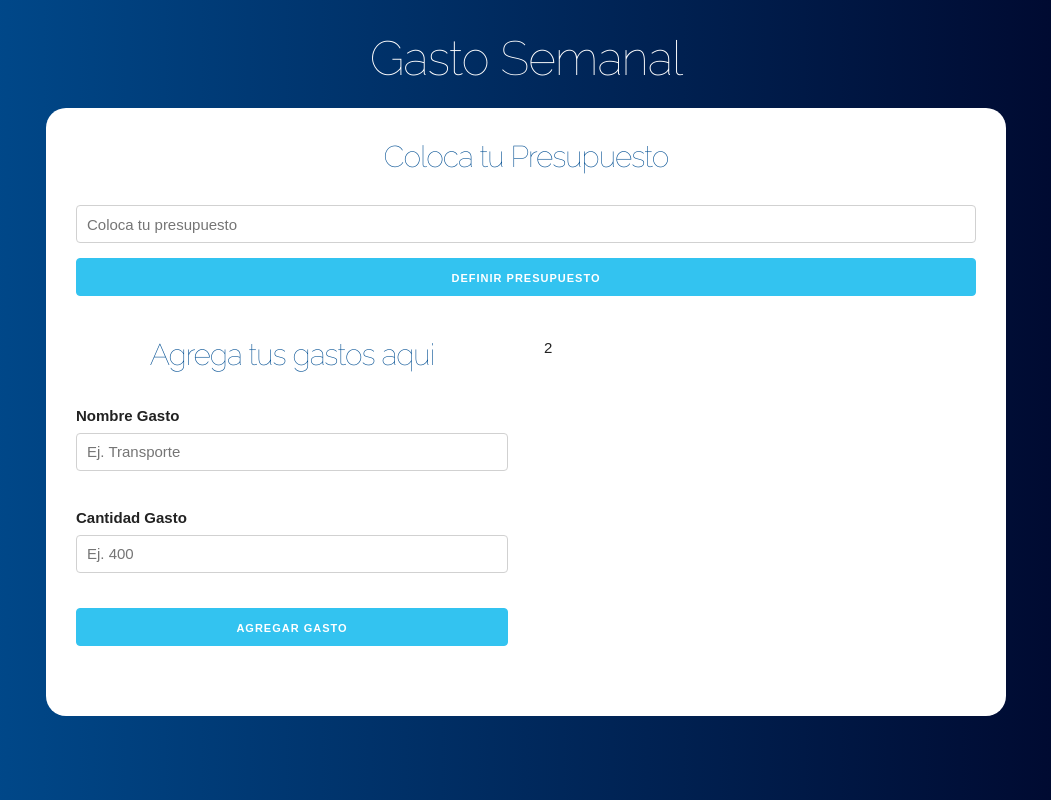
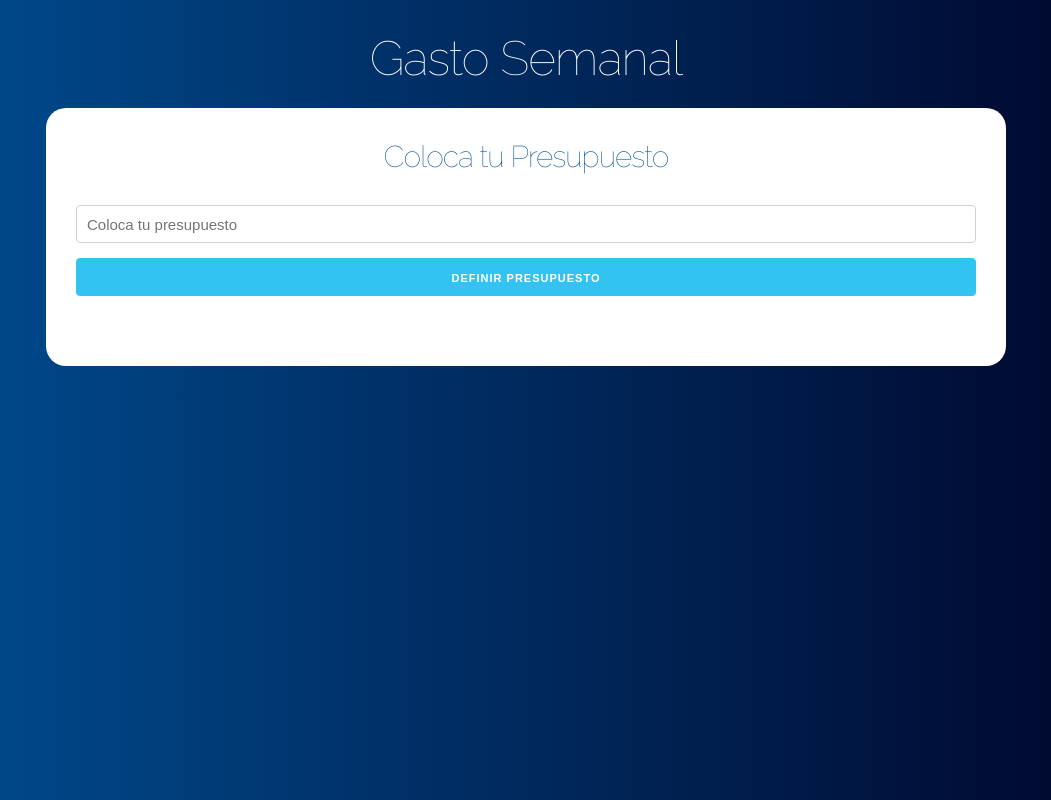
Before and after one commit to danieldamian09/App_Presupuesto, a React (Create React App) app in the folder presupuesto/: page / in a window 1280 px wide. Shown: the whole page, without its empty margins (114-1165 px from the left). Built offline with nearby package versions, Linux system fonts and the light colour scheme.

Commit message:
mostrando un componente u otro

```diff
--- a/presupuesto/src/App.js
+++ b/presupuesto/src/App.js
@@ -7,7 +7,8 @@ function App() {
   // definir monto del presupuesto en el estado
   const [presupuesto, guardarPresupuesto] = useState(0)
   const [restante, guardarRestante] = useState(0)
-
+  // estado para mostrar el componente Pregunta condicionado (depende de si ya se definio un presupuesto)
+  const [mostrarpregunta, actualizarPregunta] = useState(true)
 
   return (
     <div className="container">
@@ -15,10 +16,15 @@ function App() {
         <h1>Gasto Semanal</h1>
 
         <div className="contenido-principal contenido">
+          {mostrarpregunta
+            ? (
               <Pregunta
                 guardarPresupuesto={guardarPresupuesto}
                 guardarRestante={guardarRestante}
+                actualizarPregunta={actualizarPregunta}
               />
+            )
+            : (
               <div className="row">
                 <div className="one-half column">
                   <Formulario />
@@ -27,6 +33,8 @@ function App() {
                   2
                   </div>
               </div>
+            )
+          }
         </div>
       </header>
     </div>
--- a/presupuesto/src/components/Formulario.js
+++ b/presupuesto/src/components/Formulario.js
@@ -1,24 +1,54 @@
 import React, { useState } from 'react';
 
 const Formulario = () => {
+
+    const [nombre, guardarNombre] = useState('');
+    const [cantidad, guardarCantidad] = useState(0);
+
+    const agregarGasto = e => {
+        e.preventDefault();
+
+        // validar
+
+
+        // construir el gasto
+
+
+        // pasar el gasto al componente principal
+
+
+        // resetear el formulario
+
+    }
+
+
     return (
-        <form>
+        <form
+
+            onSubmit={agregarGasto}
+
+        >
+
             <h2>Agrega tus gastos aqui</h2>
 
             <div className="campo">
                 <label htmlFor="">Nombre Gasto</label>
                 <input
                     type="text"
-                    class="u-full-width"
+                    className="u-full-width"
                     placeholder="Ej. Transporte"
+                    value={nombre}
+                    onChange={e => guardarNombre(e.target.value)}
                 />
             </div>
             <div className="campo">
                 <label htmlFor="">Cantidad Gasto</label>
                 <input
                     type="number"
-                    class="u-full-width"
+                    className="u-full-width"
                     placeholder="Ej. 400"
+                    value={cantidad}
+                    onChange={e => guardarCantidad( parseInt(e.target.value) )}
                 />
             </div>
             <input
--- a/presupuesto/src/components/Pregunta.js
+++ b/presupuesto/src/components/Pregunta.js
@@ -1,7 +1,7 @@
 import React, { Fragment, useState } from 'react';
 import Error from './Error';
 
-const Pregunta = ({guardarPresupuesto, guardarRestante}) => {
+const Pregunta = ({guardarPresupuesto, guardarRestante, actualizarPregunta}) => {
 
     // Definir el state
     const [cantidad, guardarCantidad] = useState(0);
@@ -31,6 +31,7 @@ const Pregunta = ({guardarPresupuesto, guardarRestante}) => {
         // guardamos el presupuesto
         guardarPresupuesto(cantidad)
         guardarRestante(cantidad)
+        actualizarPregunta(false)
 
     }
 
```
Lines whose indentation alone changed are shown as unchanged.
